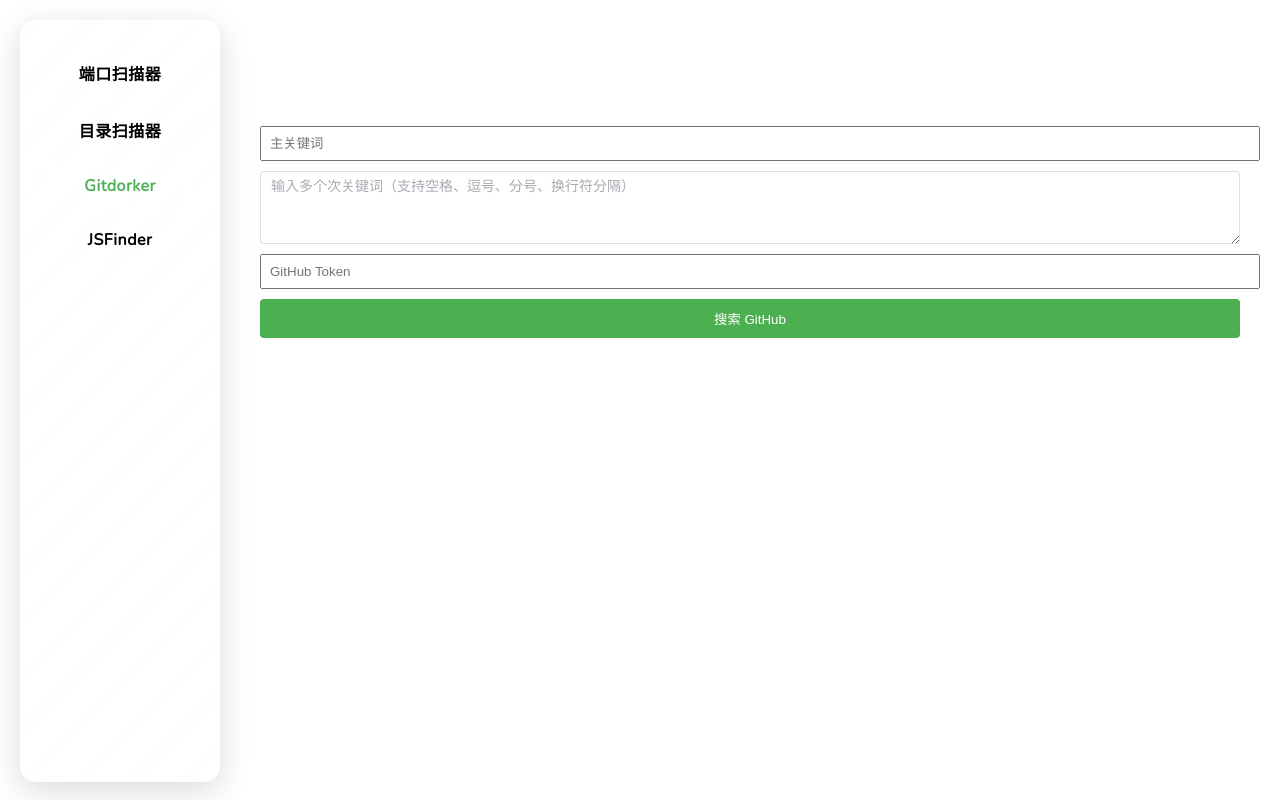
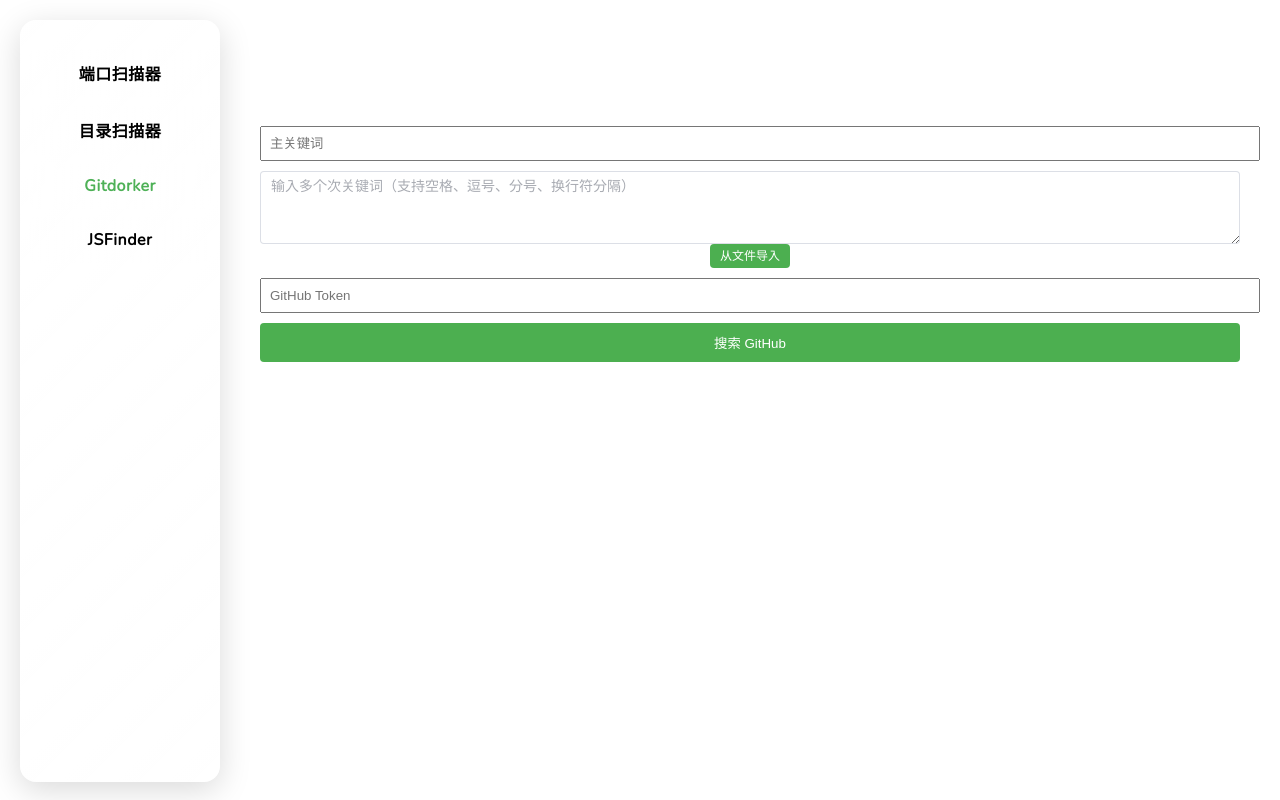
Before and after one commit to only9464/GlideWay, a Vue app in the folder frontend/: page /gitdorker in a window 1280 px wide. Built offline with nearby package versions, Linux system fonts and the light colour scheme.

Commit message:
新增gitdorker dorker导入功能

```diff
--- a/frontend/src/components/gitdorker/Gitdorker.vue
+++ b/frontend/src/components/gitdorker/Gitdorker.vue
@@ -5,12 +5,26 @@
     <!-- GitHub 搜索部分 -->
     <div class="search-section">
       <input type="text" v-model="mainKeyword" placeholder="主关键词" />
+      <div class="subkeyword-section">
         <el-input
           type="textarea"
           v-model="subKeyword"
           placeholder="输入多个次关键词（支持空格、逗号、分号、换行符分隔）"
           :rows="3"
         />
+        <el-upload
+          class="upload-btn"
+          action=""
+          :auto-upload="false"
+          :show-file-list="false"
+          accept=".txt"
+          @change="handleFileUpload"
+        >
+          <el-button type="primary" size="small">
+            从文件导入
+          </el-button>
+        </el-upload>
+      </div>
       <input type="text" v-model="token" placeholder="GitHub Token" />
       <button @click="searchGithub" :disabled="isSearching">
         {{ isSearching ? '搜索中...' : '搜索 GitHub' }}
@@ -52,7 +66,10 @@
         align="center"
         header-align="center">
         <template #default="{ row }">
-          <el-link type="primary" :href="row.Link" target="_blank">
+          <el-link
+            type="primary"
+            @click="openUrl(row.Link)"
+            style="cursor: pointer">
             {{ row.Link }}
           </el-link>
         </template>
@@ -72,22 +89,26 @@
     </el-table>
 
     <!-- 数据项详情对话框 -->
-    <el-dialog
+    <el-drawer
       v-model="dialogVisible"
       title="搜索结果详情"
-      width="70%"
+      size="75%"
       :destroy-on-close="true"
+      direction="rtl"
     >
       <el-table :data="dialogData" style="width: 100%">
         <el-table-column label="URL" min-width="180">
           <template #default="{ row }">
-            <el-link type="primary" :href="row" target="_blank">
+            <el-link
+              type="primary"
+              @click="openUrl(row)"
+              style="cursor: pointer">
               {{ row }}
             </el-link>
           </template>
         </el-table-column>
       </el-table>
-    </el-dialog>
+    </el-drawer>
   </div>
 </template>
 
@@ -103,7 +124,18 @@ const subKeyword = ref(store.subKeyword)
 const token = ref(store.token)
 const searchResults = ref([])
 const isSearching = ref(false)
-
+// 添加 openUrl 函数
+const openUrl = (url) => {
+  window.runtime.BrowserOpenURL(url)
+}
+// 添加文件上传处理函数
+const handleFileUpload = (file) => {
+  const reader = new FileReader()
+  reader.onload = (e) => {
+    subKeyword.value = e.target.result
+  }
+  reader.readAsText(file.raw)
+}
 // 使用计算属性来处理关键词分割
 const splitKeywords = computed(() => {
   if (!subKeyword.value) return [];
```
Lines whose indentation alone changed are shown as unchanged.
